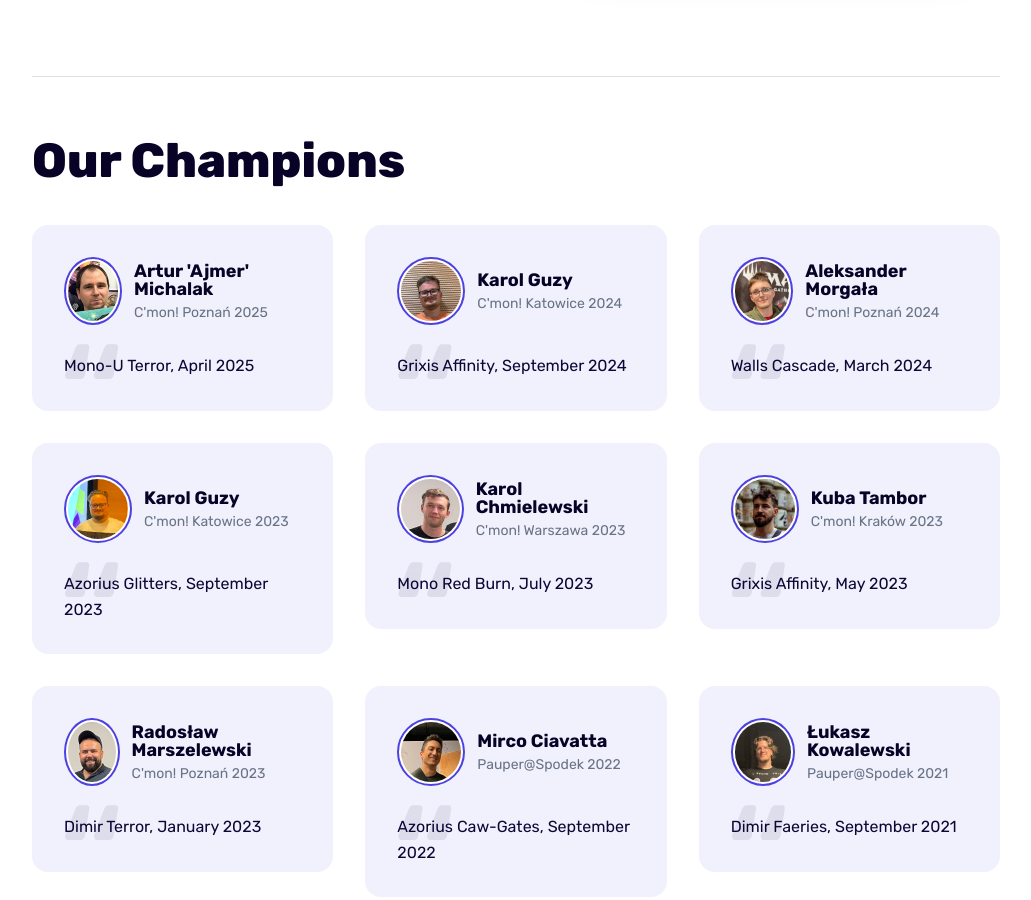
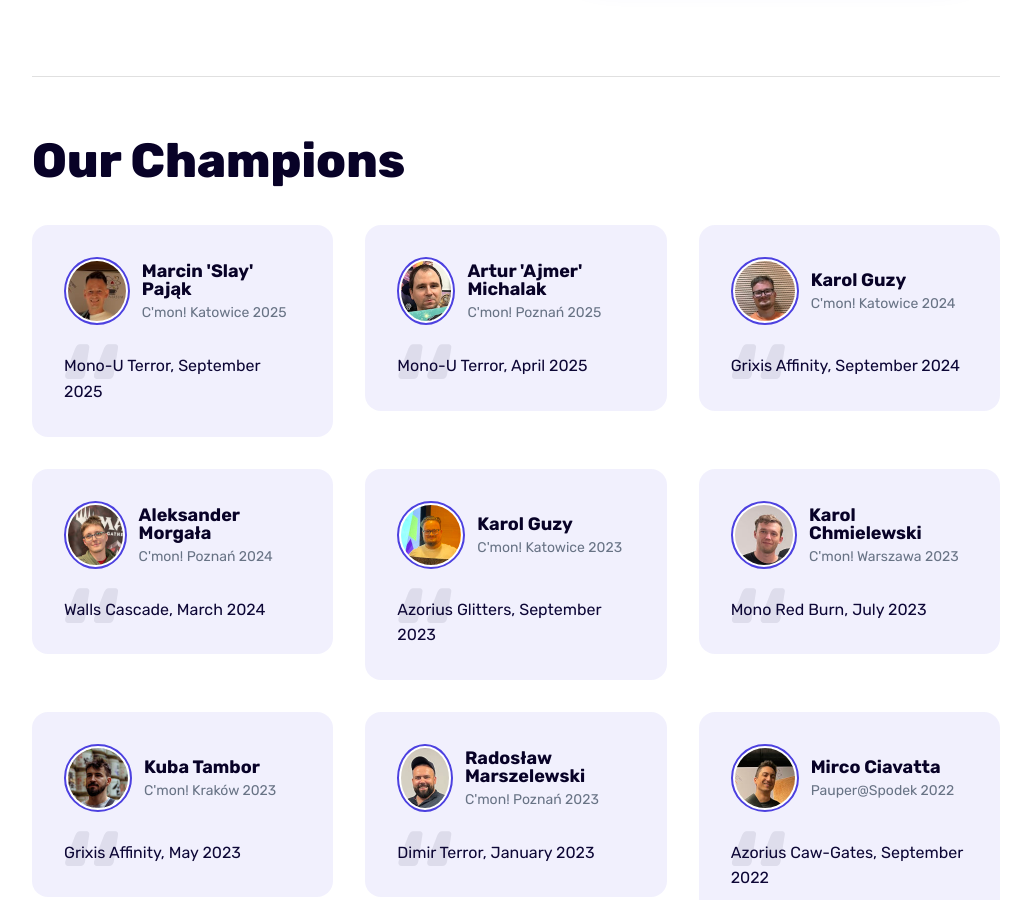
Before and after one commit to cmonmagic/cmonmagic.github.io, a Jekyll site: the page built from index.html, in a window 1280 px wide and 900 px high, scrolled down 700 px. Shown: the whole window, without its empty margins (124-1155 px from the left). Built offline with Jekyll 4.4.1, drawn with Linux system fonts in a browser that asks for light colours.

Commit message:
added slay to champions

```diff
--- a/_data/settings.yml
+++ b/_data/settings.yml
@@ -107,6 +107,12 @@ testimonial__title: Our Champions
 testimonial__description:
 
 testimonial__items:
+  - name: "Marcin 'Slay' Pająk"
+    image: "/images/slay2025.jpg"
+    designation: "C'mon! Katowice 2025"
+    link: "https://melee.gg/Decklist/View/b3cdc582-471c-4779-adfb-b35600bd7c20"
+    content : "Mono-U Terror, September 2025"
+
   - name: "Artur 'Ajmer' Michalak"
     image: "/images/ajme2025.png"
     designation: "C'mon! Poznań 2025"
```
Also changed, not shown: images/slay2025.jpg (added).
